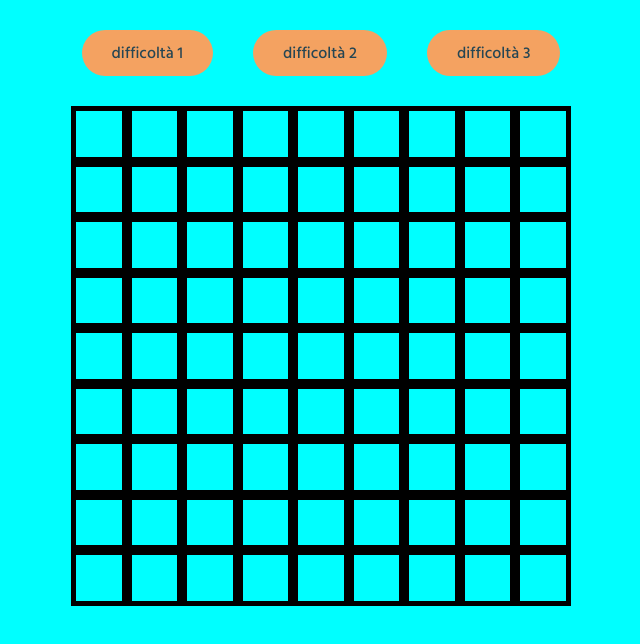
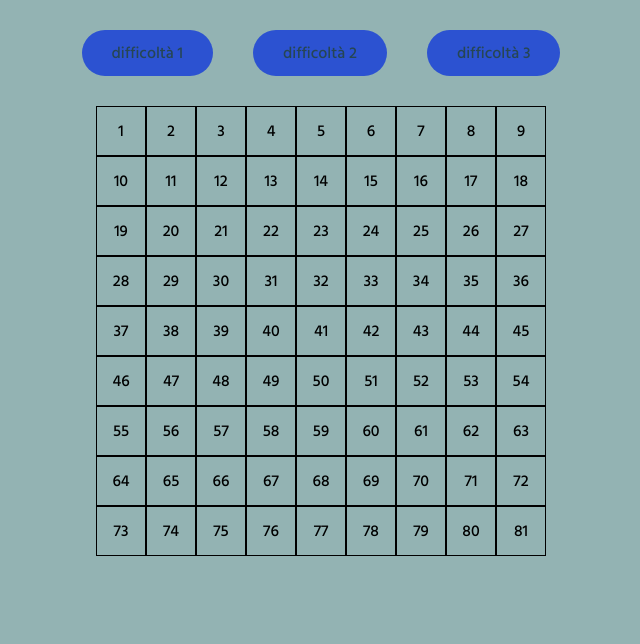
Before and after one commit to ManuelAvanzi/js-campominato-grid, a plain HTML site: page index.html in a window 1280 px wide. Both pictures are taken after a click on the element "difficoltà 2". Shown: the whole page, without its empty margins (319-959 px from the left). Drawn offline with Linux system fonts and the light colour scheme.

Commit message:
container fixed

```diff
--- a/css/style.css
+++ b/css/style.css
@@ -5,7 +5,7 @@
 }
 
 body{
-    background-color: aqua;
+    background-color: rgba(29, 95, 95, 0.473);
     font-family: 'Hind Siliguri', sans-serif;
 }
 
@@ -15,9 +15,13 @@ body{
     margin: 30px 0;
 }
 
+.on{
+    background-color: #2c52d1;
+}
+
 .container-buttons>span{
     color: #264653;
-    background-color: #f4a261;
+    background-color: #2c52d1;
     padding: 10px 30px;
     margin: 0 20px;
     border-radius: 30px;
@@ -29,18 +33,27 @@ span:hover{
     color: white;
 }
 
-.gridcontainer{
+#gridcontainer{
     margin: 0 auto;
-    width: 500px;
-    height: 500px;
-    display: flex;
-    flex-wrap: wrap;
+ display: flex;
+ flex-wrap: wrap;
 
 }
-.box{
+#gridcontainer.livello-1{
+    width: 500px;
+}
+#gridcontainer.livello-2{
+    width: 450px;
+}
+#gridcontainer.livello-3{
+    width: 350px;
+}
+.cell{
     display: flex;
     justify-content: center;
     align-items: center;
+    width: 50px;
+    height: 50px;
     border:1px solid black;
 }
 
--- a/index.html
+++ b/index.html
@@ -20,7 +20,7 @@
 
     </div>
 
-    <div class="gridcontainer">
+    <div id="gridcontainer">
 
     </div>
 
--- a/js/script.js
+++ b/js/script.js
@@ -1,32 +1,39 @@
+
+function game(maxCells, levelName){
+
+    const gridContainer=document.getElementById("gridcontainer");
+
+
+    gridContainer.className = levelName;
+    gridContainer.innerHTML = '';
+
+    for(let i=1;i<=maxCells;i++){
+
+        const cell=document.createElement('div');
+        cell.className='cell';
+        cell.innerText= i;
+        gridContainer.append(cell);
+    }
+}
+
+
 //creo le varibili dei pulsanti
 const btn1=document.getElementById("btn1");
 const btn2=document.getElementById("btn2");
 const btn3=document.getElementById("btn3");
-const gridContainer=document.querySelector(".gridcontainer");
+
+
 
 btn1.addEventListener("click",function(){
-    drawGrid(100,"easy");
-});
-btn2.addEventListener("click",function(){
-    drawGrid(81,"medium");
-})
-btn3.addEventListener("click",function(){
-    drawGrid(49,"hard");
+  game(100, 'livello-1');
 })
 
 
-function drawGrid(num,difficulty){
+btn2.addEventListener("click",function(){
+    game(81, 'livello-2');
+})
 
-    for(let i=0;i<num;i++){
 
-        //creo la box
-        const newSquare=document.createElement('div');
-        //applico alla box lo stile di default
-        newSquare.className="box";
-        //aggiungo alla box lo stile contenuto nella variabilie difficulty
-        newSquare.classList.add(difficulty);
-        // appendo tutto
-        gridContainer.append(newSquare)
-
-    }
-}
+btn3.addEventListener("click",function(){
+    game(49, 'livello-3');
+})
```
